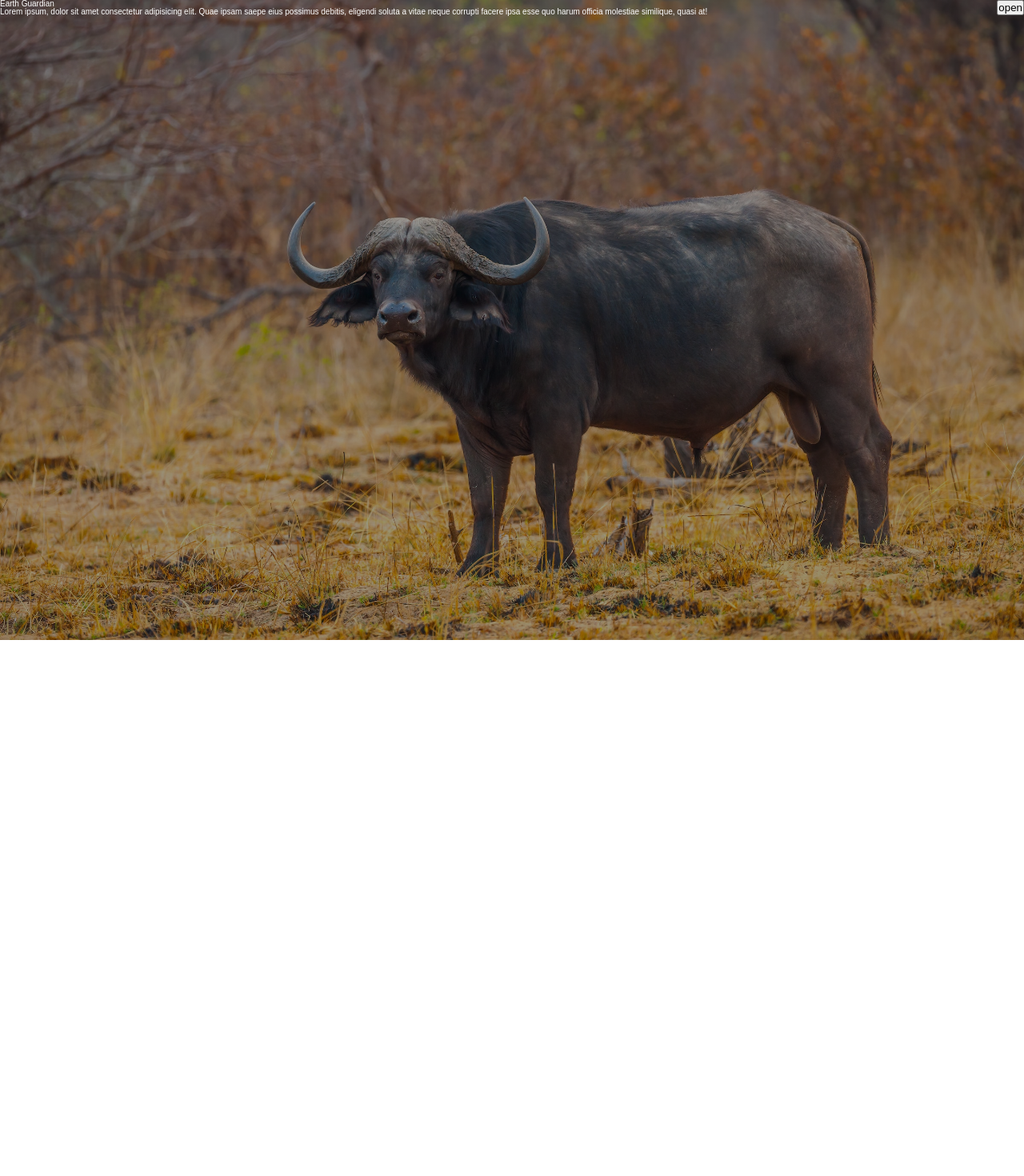
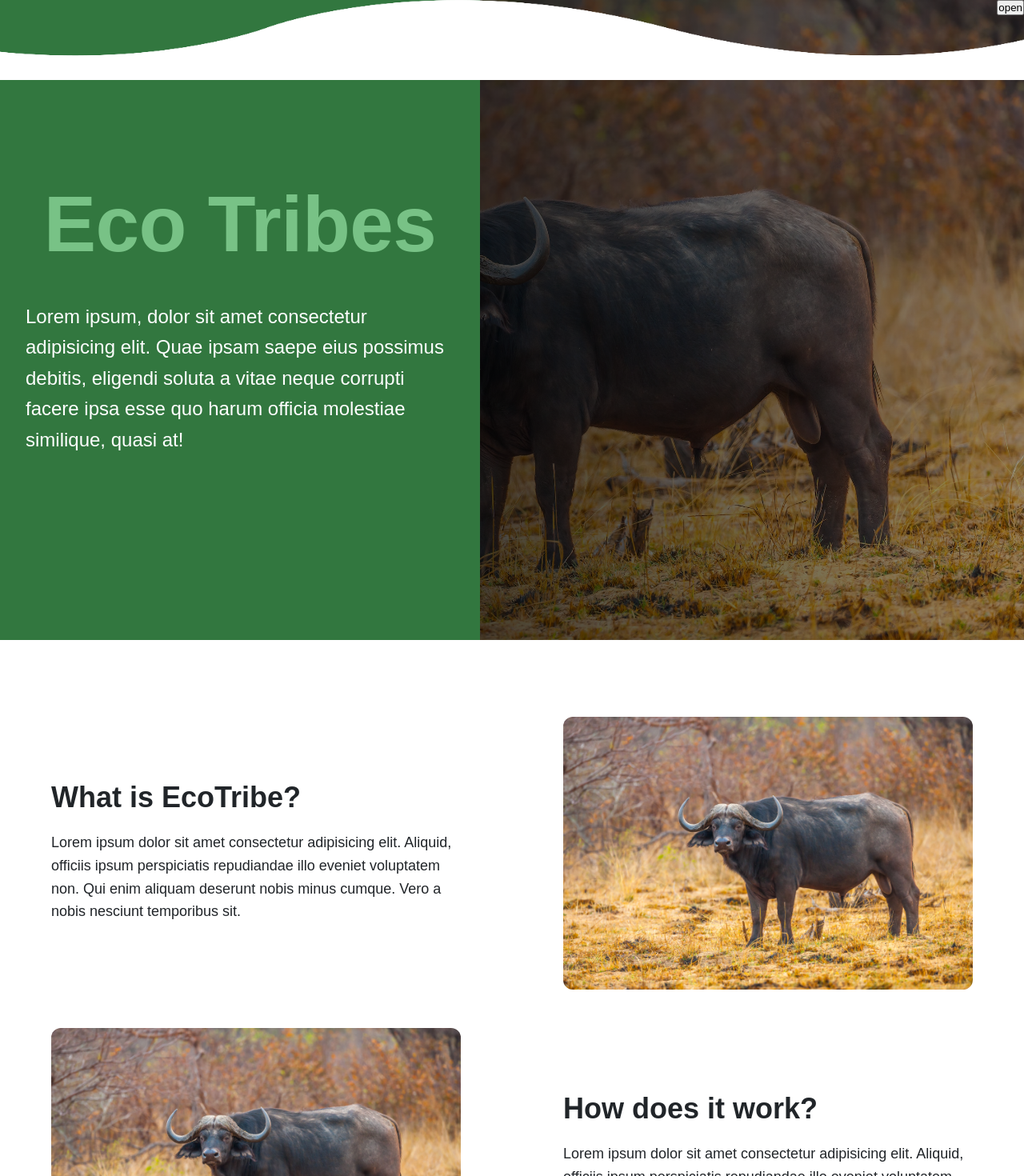
Before and after one commit to euouae682/HackPNW, a Vue app: page / in a window 1280 px wide. Shown: the top 1470 px of the page at 80% size. Before the commit the page ends 800 px from the top, so only its background shows below. Built offline with nearby package versions, Linux system fonts and the light colour scheme.

Commit message:
more frontend

```diff
--- a/src/App.vue
+++ b/src/App.vue
@@ -1,13 +1,14 @@
 <script setup>
-import { RouterLink, RouterView } from 'vue-router'
-import Hero from './components/Hero.vue'
-import Navbar from './components/Navbar.vue'
+import { RouterLink, RouterView } from "vue-router";
+import Hero from "./components/Hero.vue";
+import About from "./components/About.vue";
+import Navbar from "./components/Navbar.vue";
 </script>
 
 <template>
   <Hero />
+  <About />
   <RouterView />
 </template>
 
-<style scoped>
-</style>
+<style scoped></style>
--- a/src/assets/main.css
+++ b/src/assets/main.css
@@ -14,5 +14,5 @@ body {
   font-family: sans-serif;
   line-height: 1;
   font-weight: 400;
-  color: #fff;
+  color: #212529;
 }
--- /dev/null
+++ b/src/components/About.vue
@@ -0,0 +1,63 @@
+<script setup></script>
+
+<template>
+  <section class="about">
+    <div class="about-box">
+      <h2 class="about-header">What is EcoTribe?</h2>
+      <p class="about-text">
+        Lorem ipsum dolor sit amet consectetur adipisicing elit. Aliquid,
+        officiis ipsum perspiciatis repudiandae illo eveniet voluptatem non. Qui
+        enim aliquam deserunt nobis minus cumque. Vero a nobis nesciunt
+        temporibus sit.
+      </p>
+    </div>
+    <img src="../assets/placeholder-hero.jpg" alt="" class="about-img" />
+
+    <img src="../assets/placeholder-hero.jpg" alt="" class="about-img" />
+    <div class="about-box">
+      <h2 class="about-header">How does it work?</h2>
+      <p class="about-text">
+        Lorem ipsum dolor sit amet consectetur adipisicing elit. Aliquid,
+        officiis ipsum perspiciatis repudiandae illo eveniet voluptatem non. Qui
+        enim aliquam deserunt nobis minus cumque. Vero a nobis nesciunt
+        temporibus sit.
+      </p>
+    </div>
+  </section>
+</template>
+
+<style scoped>
+/*****************/
+/* ABOUT SECTION */
+/*****************/
+.about {
+  display: grid;
+  grid-template-columns: 1fr 1fr;
+  justify-items: center;
+  align-items: center;
+  row-gap: 4.8rem;
+  margin-bottom: 9.6rem;
+}
+
+.about-box {
+  display: flex;
+  flex-direction: column;
+  gap: 2.4rem;
+  padding: 0 10%;
+}
+
+.about-header {
+  font-size: 3.6rem;
+  font-weight: 700;
+}
+
+.about-text {
+  font-size: 1.8rem;
+  line-height: 1.6;
+}
+
+.about-img {
+  width: 80%;
+  border-radius: 1.2rem;
+}
+</style>
--- a/src/components/Hero.vue
+++ b/src/components/Hero.vue
@@ -1,20 +1,23 @@
 <script setup>
-import { store } from '../store.js'
-import Navbar from './Navbar.vue'
+import { store } from "../store.js";
+import Navbar from "./Navbar.vue";
 </script>
 
 <template>
-  <main class="hero" :id=store.showNav>
+  <main class="hero" :id="store.showNav">
     <section class="hero-text">
-      <p class="">Earth Guardian</p>
-      <p>
+      <h1 class="hero-name">Eco Tribes</h1>
+      <p class="hero-description">
         Lorem ipsum, dolor sit amet consectetur adipisicing elit. Quae ipsam
         saepe eius possimus debitis, eligendi soluta a vitae neque corrupti
         facere ipsa esse quo harum officia molestiae similique, quasi at!
       </p>
     </section>
   </main>
+
   <Navbar />
+
+  <div class="wave"></div>
 </template>
 
 <style scoped>
@@ -33,12 +36,130 @@ import Navbar from './Navbar.vue'
 
 .hero {
   display: grid;
-  justify-content: space-between;
+  grid-template-columns: 60rem 1fr 30rem;
 
-  background-image: linear-gradient(rgba(0, 0, 0, 0.4), rgba(0, 0, 0, 0.4)),
+  background-image: linear-gradient(
+      to right,
+      rgba(0, 0, 0, 1),
+      rgba(0, 0, 0, 0.4)
+    ),
     url(../assets/placeholder-hero.jpg);
   background-size: cover;
   height: 100vh;
-  transition: filter 0.5s;
+
+  margin-bottom: 9.6rem;
 }
+
+/********/
+/* TEXT */
+/********/
+.hero-text {
+  display: flex;
+  justify-content: center;
+  align-items: center;
+  flex-direction: column;
+
+  position: relative;
+  z-index: 1;
+
+  background-color: #32773f;
+  gap: 4.8rem;
+  padding: 3.2rem;
+}
+.hero-name {
+  color: #78c286;
+  font-size: 9.8rem;
+  letter-spacing: -0.5px;
+}
+
+.hero-description {
+  color: #fff;
+  font-size: 2.4rem;
+  line-height: 1.6;
+}
+
+/********/
+/* WAVE */
+/********/
+
+.wave {
+  position: absolute;
+  top: 0;
+  left: 0;
+  width: 100%;
+  height: 10rem;
+  background-image: url(../assets/wave.png);
+  background-size: 100rem 10rem;
+
+  animation: animate 15s linear infinite;
+  z-index: 1000;
+  opacity: 1;
+  animation-delay: 0s;
+  bottom: 0;
+}
+@keyframes animate {
+  0% {
+    background-position-x: 0;
+  }
+  100% {
+    background-position-x: 100rem;
+  }
+}
+
+/* .hero-spinner {
+  position: absolute;
+  top: 0;
+  left: 0;
+  transform: translate(-40%, 0);
+  z-index: 0;
+  height: 100%;
+  overflow: hidden;
+
+  animation-name: ckw;
+  animation-duration: 5s;
+  animation-iteration-count: infinite;
+  transform-origin: 50% 50%;
+  display: inline-block;
+}
+@keyframes ckw {
+  0% {
+    transform: rotate(0deg);
+  }
+  100% {
+    transform: rotate(360deg);
+  }
+} */
+
+/**************/
+/* NAVIGATION */
+/**************/
+
+/* .header-nav {
+  font-size: 1.8rem;
+  padding: 3.2rem 9.6rem;
+  background-color: #32773f;
+
+  grid-column: 3 / -1;
+}
+
+.header-nav-list {
+  display: flex;
+  flex-direction: column;
+  align-items: flex-start;
+
+  gap: 2.4rem;
+
+  list-style: none;
+  cursor: pointer;
+}
+
+.header-nav-link:link,
+.header-nav-link:visited {
+  transition: color 0.5s;
+}
+
+.header-nav-link:hover,
+.header-nav-link:active {
+  color: #aaa;
+} */
 </style>
```
Also changed, not shown: src/assets/wave.png (added).
